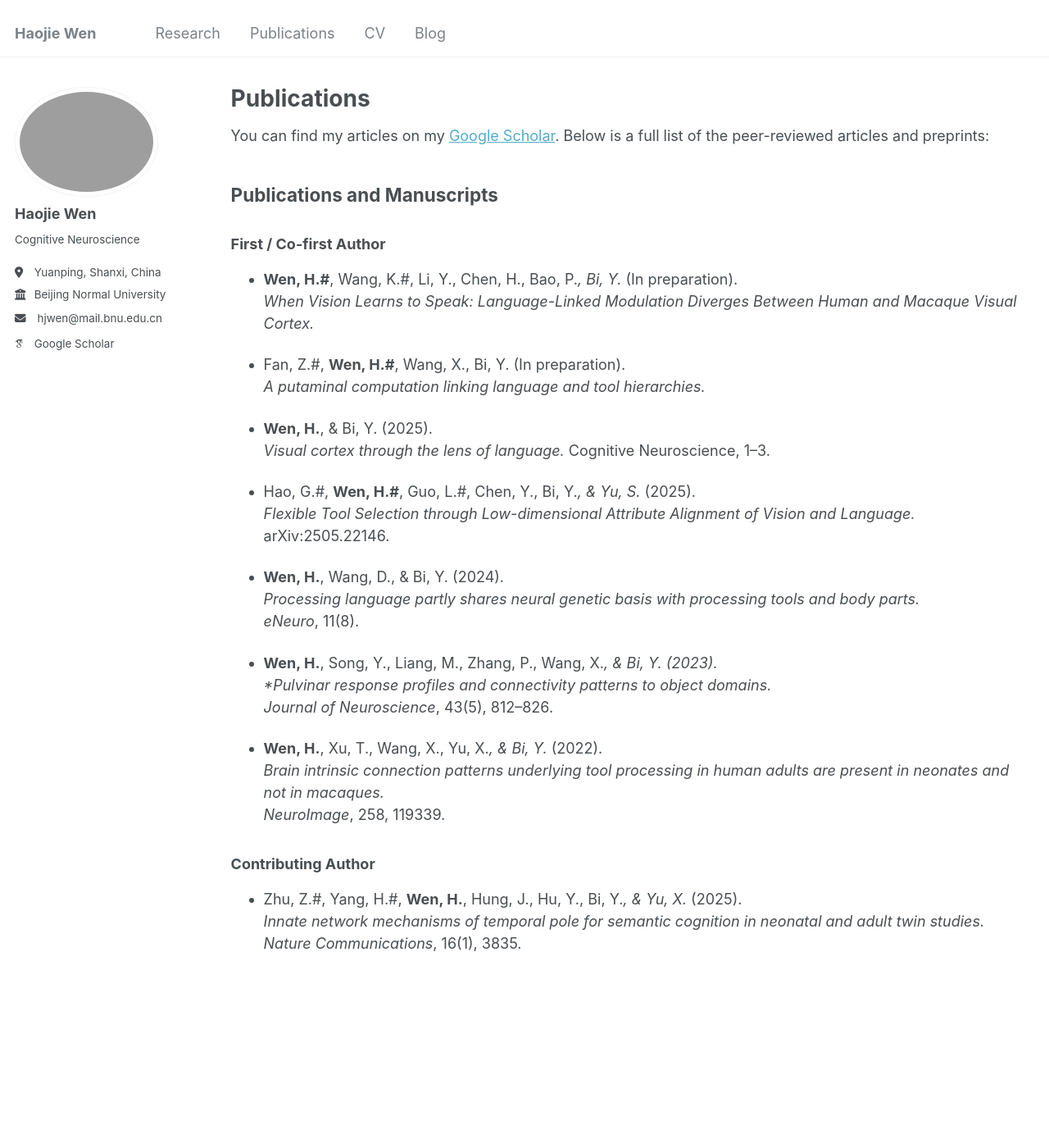
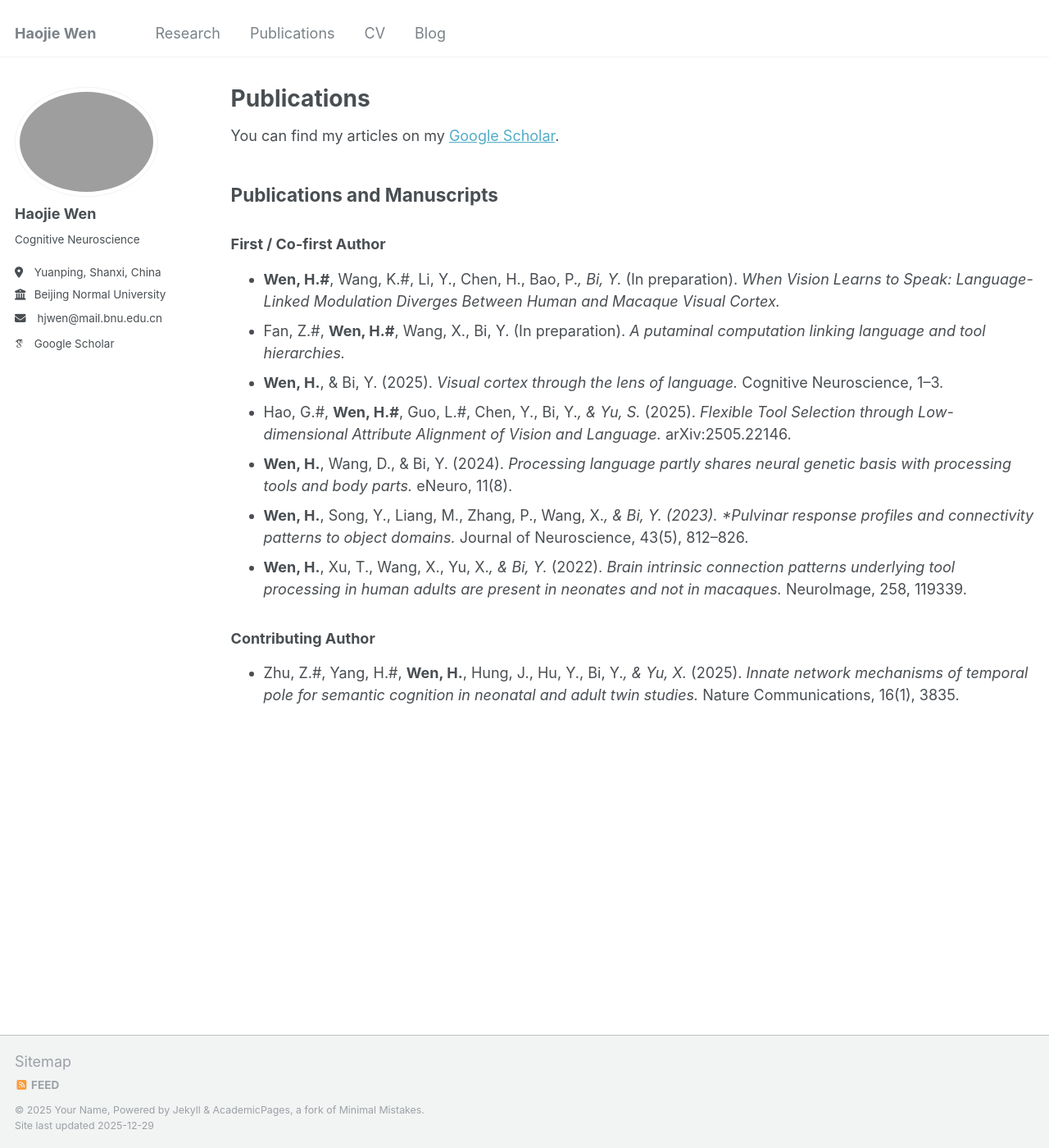
Before and after one commit to happyhaojie/happyhaojie.github.io, a Jekyll site: the page built from _pages/publications.md, in a window 1280 px wide and 1400 px high. Shown: the whole window at 82% size. Built offline with Jekyll 4.4.1, drawn with Linux system fonts in a browser that asks for light colours; some web fonts are replaced.

Commit message:
Update publications.md

```diff
--- a/_pages/publications.md
+++ b/_pages/publications.md
@@ -6,39 +6,20 @@ author_profile: true
 ---
 
 {% include base_path %}
-You can find my articles on my [Google Scholar](https://scholar.google.com/citations?user=jgwxm8EAAAAJ&hl=zh-CN&oi=ao). Below is a full list of the peer-reviewed articles and preprints:
+You can find my articles on my [Google Scholar](https://scholar.google.com/citations?user=jgwxm8EAAAAJ&hl=zh-CN&oi=ao).
 
 ## Publications and Manuscripts
 
 ### First / Co-first Author
 
-- **Wen, H.#**, Wang, K.#, Li, Y., Chen, H., Bao, P.*, Bi, Y.* (In preparation).
-  *When Vision Learns to Speak: Language-Linked Modulation Diverges Between Human and Macaque Visual Cortex.*
-
-- Fan, Z.#, **Wen, H.#**, Wang, X., Bi, Y. (In preparation).
-  *A putaminal computation linking language and tool hierarchies.*
-
-- **Wen, H.**, & Bi, Y. (2025).
-  *Visual cortex through the lens of language.* Cognitive Neuroscience, 1–3.
-
-- Hao, G.#, **Wen, H.#**, Guo, L.#, Chen, Y., Bi, Y.*, & Yu, S.* (2025).
-  *Flexible Tool Selection through Low-dimensional Attribute Alignment of Vision and Language.*
-  arXiv:2505.22146.
-
-- **Wen, H.**, Wang, D., & Bi, Y. (2024).
-  *Processing language partly shares neural genetic basis with processing tools and body parts.*
-  *eNeuro*, 11(8).
-
-- **Wen, H.**, Song, Y., Liang, M., Zhang, P., Wang, X.*, & Bi, Y. (2023).
-  *Pulvinar response profiles and connectivity patterns to object domains.*
-  *Journal of Neuroscience*, 43(5), 812–826.
-
-- **Wen, H.**, Xu, T., Wang, X., Yu, X.*, & Bi, Y.* (2022).
-  *Brain intrinsic connection patterns underlying tool processing in human adults are present in neonates and not in macaques.*
-  *NeuroImage*, 258, 119339.
+- **Wen, H.#**, Wang, K.#, Li, Y., Chen, H., Bao, P.*, Bi, Y.* (In preparation). *When Vision Learns to Speak: Language-Linked Modulation Diverges Between Human and Macaque Visual Cortex.*
+- Fan, Z.#, **Wen, H.#**, Wang, X., Bi, Y. (In preparation). *A putaminal computation linking language and tool hierarchies.*
+- **Wen, H.**, & Bi, Y. (2025). *Visual cortex through the lens of language.* Cognitive Neuroscience, 1–3.
+- Hao, G.#, **Wen, H.#**, Guo, L.#, Chen, Y., Bi, Y.*, & Yu, S.* (2025). *Flexible Tool Selection through Low-dimensional Attribute Alignment of Vision and Language.* arXiv:2505.22146.
+- **Wen, H.**, Wang, D., & Bi, Y. (2024). *Processing language partly shares neural genetic basis with processing tools and body parts.* eNeuro, 11(8).
+- **Wen, H.**, Song, Y., Liang, M., Zhang, P., Wang, X.*, & Bi, Y. (2023). *Pulvinar response profiles and connectivity patterns to object domains.* Journal of Neuroscience, 43(5), 812–826.
+- **Wen, H.**, Xu, T., Wang, X., Yu, X.*, & Bi, Y.* (2022). *Brain intrinsic connection patterns underlying tool processing in human adults are present in neonates and not in macaques.* NeuroImage, 258, 119339.
 
 ### Contributing Author
 
-- Zhu, Z.#, Yang, H.#, **Wen, H.**, Hung, J., Hu, Y., Bi, Y.*, & Yu, X.* (2025).
-  *Innate network mechanisms of temporal pole for semantic cognition in neonatal and adult twin studies.*
-  *Nature Communications*, 16(1), 3835.
+- Zhu, Z.#, Yang, H.#, **Wen, H.**, Hung, J., Hu, Y., Bi, Y.*, & Yu, X.* (2025). *Innate network mechanisms of temporal pole for semantic cognition in neonatal and adult twin studies.* Nature Communications, 16(1), 3835.
```
